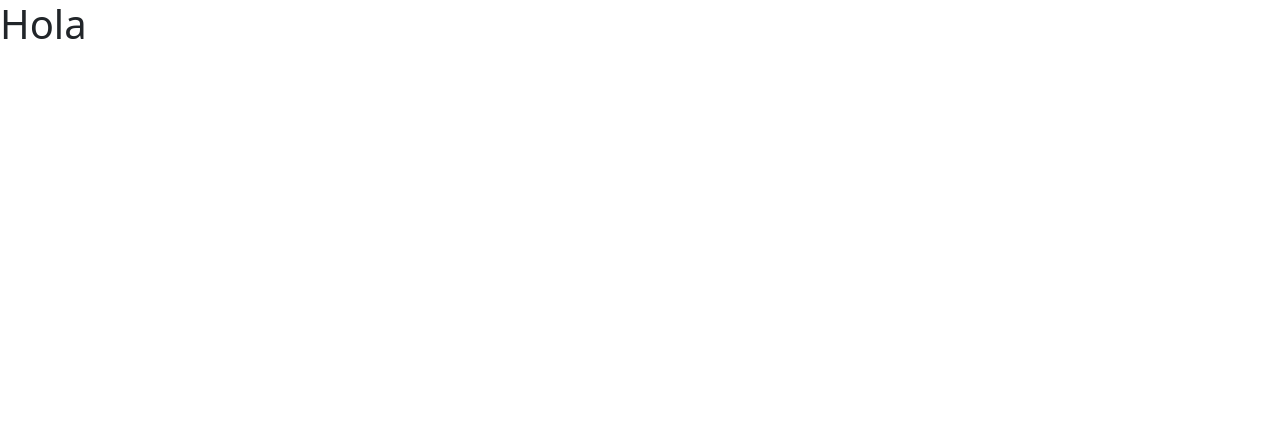
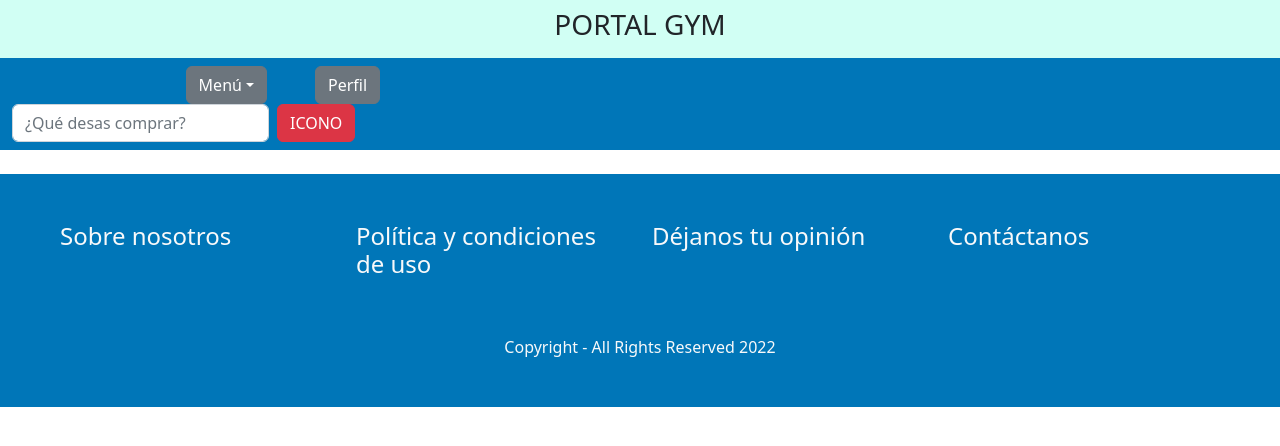
Before and after one commit to pablotroncosog/final-proyect-spacegym-frontend, a React (Create React App) app in the folder space-gym/: page /admin in a window 1280 px wide. Shown: the top 446 px of the page. Built offline with nearby package versions, Linux system fonts and the light colour scheme.

Commit message:
commit Nav & Footer

```diff
--- a/space-gym/src/App.js
+++ b/space-gym/src/App.js
@@ -1,13 +1,20 @@
+import React from 'react';
 import './styles/App.css';
 import "bootstrap/dist/css/bootstrap.min.css"
-import { BrowserRouter, Routes, Route, Form } from "react-router-dom";
-import injectContext from "./store/Context.js";
+/* import { BrowserRouter, Routes, Route, Form } from "react-router-dom"; */
+/* import injectContext from "./store/Context.js"; */
+
+import { Navbar } from "./components/Navbar"
+import { Footer } from "./components/Footer"
+
+
 
 function App() {
   return (
     <div className="App">
-      <h1> Hola </h1>
+      <Navbar />
 
+      <Footer/>
     </div>
   );
 }
--- /dev/null
+++ b/space-gym/src/components/Footer.js
@@ -0,0 +1,32 @@
+import React from "react";
+import "../styles/App.css"
+
+
+
+export function Footer() {
+
+    return   <div className="container-fluid" id= "container-footer" >
+    <div className="row mt-4 p-5">
+        <div className="col-xs-12 col-md-6 col-lg-3  text-light">
+            <p className="h4 "> Sobre nosotros </p>
+        </div>
+        <div className="col-xs-12 col-md-6 col-lg-3  text-light">
+            <p className="h4 "> Política y condiciones de uso </p>
+
+        </div>
+        <div className="col-xs-12 col-md-6 col-lg-3  text-light">
+            <p className="h4 text"> Déjanos tu opinión </p>
+
+        </div>
+        <div className="col-xs-12 col-md-6 col-lg-3  text-light">
+            <p className="h4 text"> Contáctanos </p>
+        </div>
+        <div className="col-12 text-light text-center mt-5" id="container-footer-2">Copyright - All Rights Reserved 2022 </div>
+    </div>
+</div>
+
+
+
+};
+
+export default Footer;
--- /dev/null
+++ b/space-gym/src/components/Navbar.js
@@ -0,0 +1,38 @@
+import React from "react";
+import "../styles/App.css";
+
+export function Navbar() {
+
+    return <div classNameName="container-fluid ">
+        <nav className="navbar " id="bg-navbar-1">
+            <div className="container-fluid d-flex justify-content-center">
+               <h3>PORTAL GYM</h3>
+            </div>
+        </nav>
+        <nav className="navbar" id="bg-navbar-2">
+            <div className="container-fluid">
+
+                <div className="m-auto d-flex" id="container-buttons">
+                    <div className="dropdown mx-5">
+                        <button className="btn btn-secondary dropdown-toggle" type="button" data-bs-toggle="dropdown" aria-expanded="false">
+                            Menú
+                        </button>
+                        <ul className="dropdown-menu">
+                            <li><a className="dropdown-item" href="/">Action</a></li>
+                            <li><a className="dropdown-item" href="/">Another action</a></li>
+                            <li><a className="dropdown-item" href="/">Something else here</a></li>
+                        </ul>
+                    </div>
+
+                    <button type="button m-5" class="btn btn-secondary">Perfil</button>
+
+                </div>
+                <form className="d-flex" role="search">
+                    <input className="form-control me-2" type="search" placeholder="¿Qué desas comprar?" aria-label="Search" />
+                    <button className="btn btn-danger" type="submit">ICONO</button>
+                </form>
+            </div>
+        </nav>
+
+    </div>
+};
--- a/space-gym/src/styles/App.css
+++ b/space-gym/src/styles/App.css
@@ -0,0 +1,19 @@
+#bg-navbar-1 {
+background-color: #D1FFF4;
+}
+#bg-navbar-2 {
+    background-color: #0076B8;
+}
+
+#container-buttons {
+    width: 80%;
+    margin: auto;
+}
+
+#container-footer {
+    background-color: #0076B8;
+}
+
+#container-footer-2 {
+    background-color: #0076B8;
+}
```
Also changed, not shown: space-gym/src/components /Footer.js (deleted, +0 -61 lines), space-gym/src/components /Navbar.js (deleted, +0 -15 lines), space-gym/src/components/Body.js (added).
